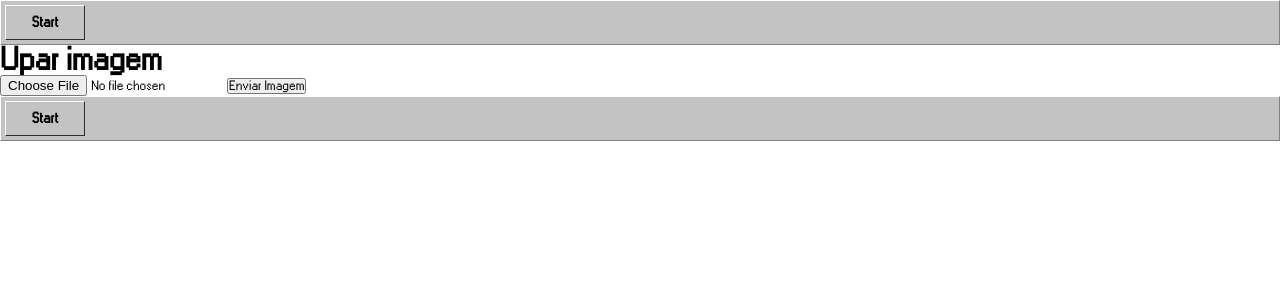
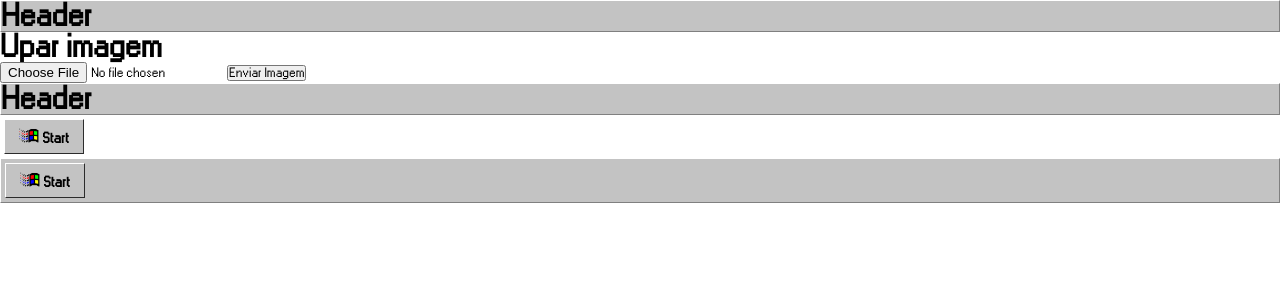
Before and after one commit to gabrielpdsilva/softwave, a React (Create React App) app: page / in a window 1280 px wide. Shown: the top 300 px of the page. Built offline with nearby package versions, Linux system fonts and the light colour scheme.

Commit message:
adicionando componente de botao com logo, adicionando tambem footer

```diff
--- /dev/null
+++ b/src/components/Footer/index.js
@@ -0,0 +1,17 @@
+import React from 'react';
+import WindowsButton from '../WindowsButton';
+import {Container} from './styles';
+import logo from '../../windows-logo.png';
+
+const Footer = () => {
+
+    const handleStart = (mensagem) => alert("clicou");
+
+    return (
+        <Container>
+            <WindowsButton imagem={logo} texto="Start" onPress={() => handleStart("minha mensagem")}/>
+        </Container>
+    );
+}
+
+export default Footer;
--- /dev/null
+++ b/src/components/Footer/styles.js
@@ -0,0 +1,12 @@
+import styled from 'styled-components';
+import COLORS from '../../styles/colors'
+
+export const Container = styled.div`
+    //display: flex;
+//    display: flex;
+//    align-items: center;
+    background-color: ${COLORS.cinzaClaro};
+    border-width: 1px;
+    border-style: solid;
+    border-color:#FFFFFF #808080 #808080 #FFFFFF;
+`;
--- a/src/components/Header/index.js
+++ b/src/components/Header/index.js
@@ -4,7 +4,7 @@ import {Container} from './styles';
 const Header = () => {
     return (
         <Container>
-            <button>Start</button>
+            <h1>Header</h1>
         </Container>
     )
 }
--- /dev/null
+++ b/src/components/WindowsButton/index.js
@@ -0,0 +1,19 @@
+import React, { Component } from 'react';
+import {Botao} from './styles';
+const WindowsButton = ({onPress, imagem, texto}) => {
+
+
+       return(
+           <Botao>
+               <button onClick={onPress}>
+                    {
+                        imagem && <img src={imagem} style={{width: 20, height: 15, marginRight: 3}} alt="Logo"/>
+                    }
+                    {texto}
+               </button>
+           </Botao>
+       )
+
+}
+
+export default WindowsButton;
--- /dev/null
+++ b/src/components/WindowsButton/styles.js
@@ -0,0 +1,19 @@
+import styled from 'styled-components';
+import COLORS from '../../styles/colors'
+
+export const Botao = styled.div`
+    // util:
+    // https://codepen.io/supember/pen/BKmgNZ
+    button {
+        width: 80px;
+        height: 35px;
+        margin: 4px;
+        color: black;
+        font-size: 15px;
+        font-weight: bold;
+        text-align: center;
+        border-width: 1px;
+        background: ${COLORS.cinzaClaro};
+        border-color:#FFFFFF #808080 #808080 #FFFFFF;
+    }
+`;
--- a/src/pages/Home/index.js
+++ b/src/pages/Home/index.js
@@ -3,8 +3,11 @@ import React from 'react';
 import GlobalFonts from '../../styles/fonts/fonts';
 import GlobalStyle from '../../GlobalStyle';
 import Header from '../../components/Header'
-import Box from '../../components/Box'
-import FileUpload from '../../FileUpload'
+import FileUpload from '../../components/FileUpload'
+import WindowsButton from '../../components/WindowsButton';
+import logo from '../../windows-logo.png';
+import Footer from '../../components/Footer';
+
 const Home = () => {
     return (
         <div>
@@ -14,6 +17,8 @@ const Home = () => {
                 <GlobalFonts/>
                 <GlobalStyle/>
                 <Header/>
+                <WindowsButton imagem={logo} texto="Start"/>
+                <Footer/>
             </header>
         </div>
     );
```
Also changed, not shown: src/components/FileUpload/index.js (renamed from src/FileUpload.js), src/pages/Home/styles.js (added), src/windows-logo.png (added), 1 other file (tests, documents, lock files or other folders).
